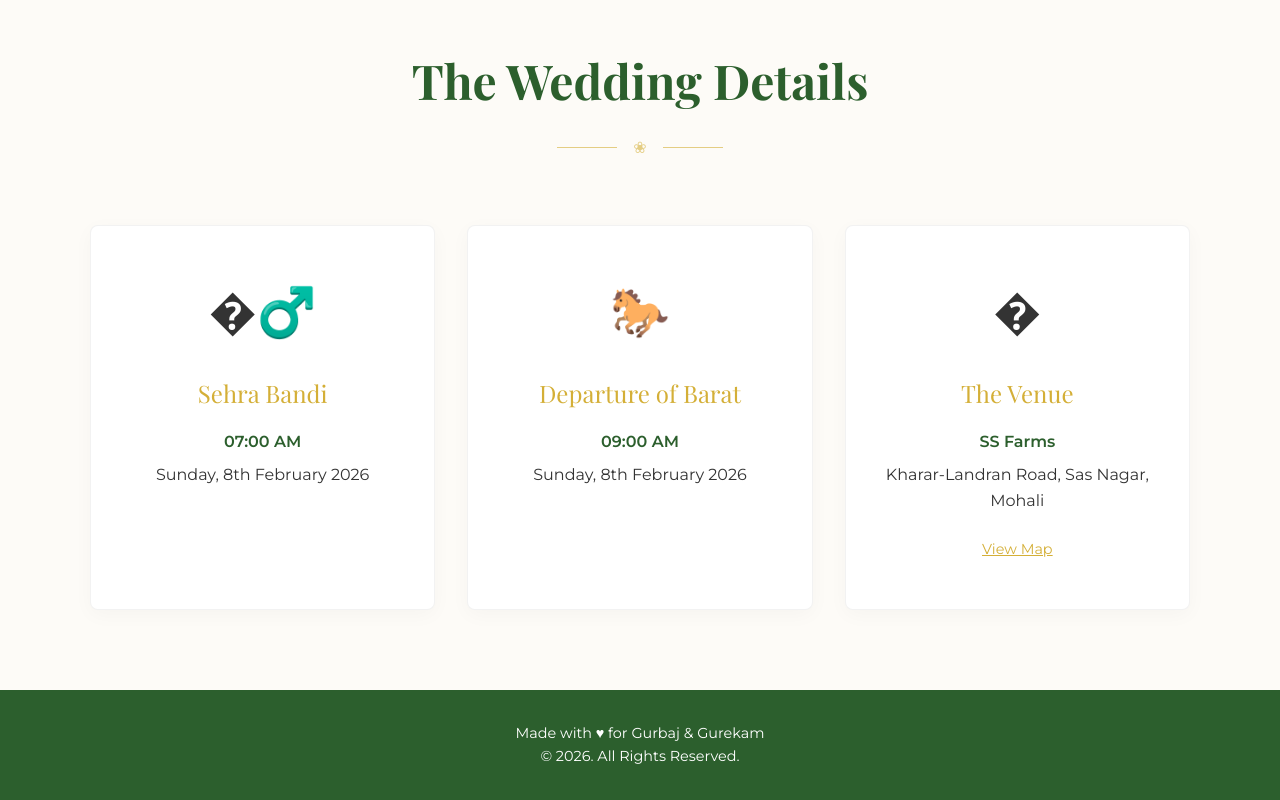
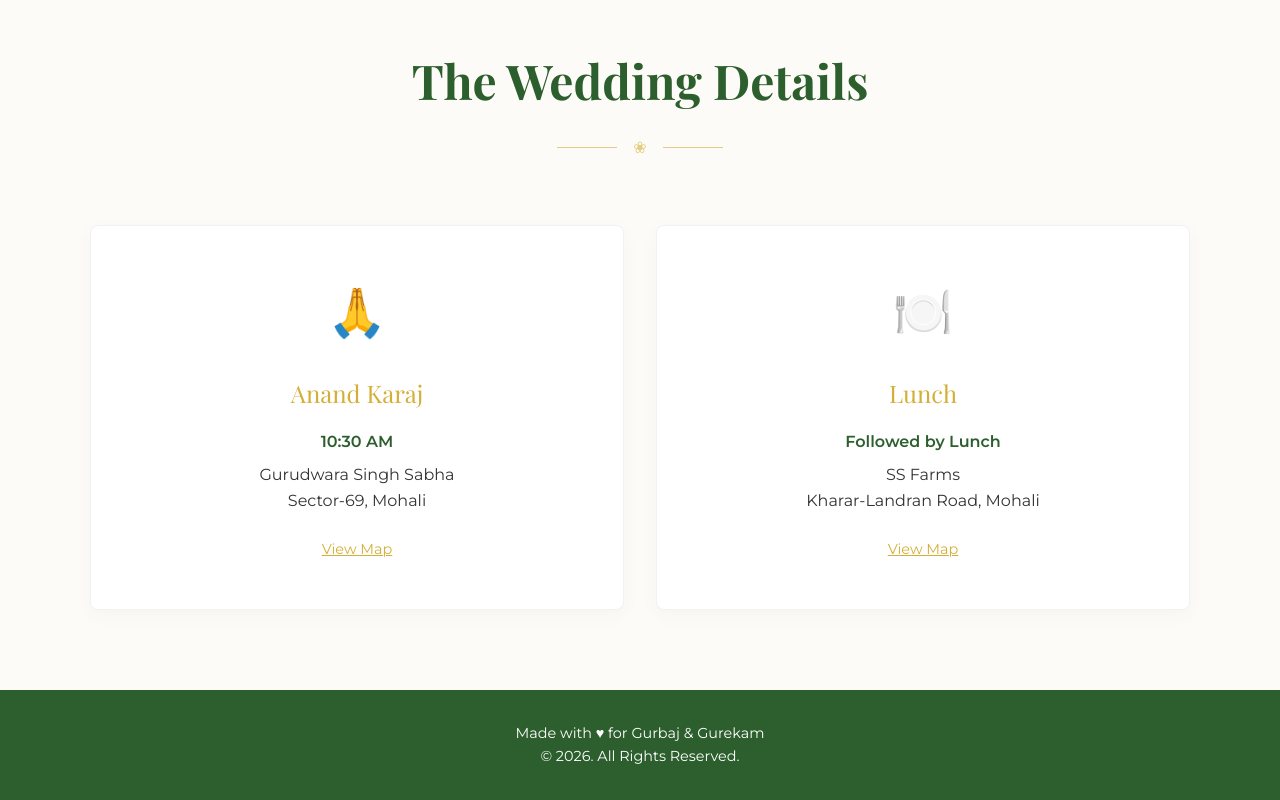
Before and after one commit to gurbaj5124871/gurekam-weds-gurbaj, a plain HTML site: page index.html in a window 1280 px wide. Shown: the part 1772-2572 px from the top of the page. Drawn offline with nearby package versions, Linux system fonts and the light colour scheme; a web font is replaced by a local one.

Commit message:
Updated wedding event details in `index.html` and added `.DS_Store` to `.gitignore`.

```diff
--- a/index.html
+++ b/index.html
@@ -106,24 +106,21 @@
 
             <div class="details-grid">
                 <div class="detail-card">
-                    <div class="icon">�‍♂️</div>
-                    <h3>Sehra Bandi</h3>
-                    <p class="time">07:00 AM</p>
-                    <p>Sunday, 8th February 2026</p>
+                    <div class="icon">🙏</div>
+                    <h3>Anand Karaj</h3>
+                    <p class="time">10:30 AM</p>
+                    <p class="location">Gurudwara Singh Sabha</p>
+                    <p class="address">Sector-69, Mohali</p>
+                    <a href="https://www.google.com/maps/search/?api=1&query=Gurudwara+Singh+Sabha+Sector+69+Mohali"
+                        target="_blank" class="map-link">View Map</a>
                 </div>
                 <div class="detail-card">
-                    <div class="icon">🐎</div>
-                    <h3>Departure of Barat</h3>
-                    <p class="time">09:00 AM</p>
-                    <p>Sunday, 8th February 2026</p>
-                </div>
-                <div class="detail-card">
-                    <div class="icon">�</div>
-                    <h3>The Venue</h3>
-                    <p class="time">SS Farms</p>
-                    <p class="address">Kharar-Landran Road, Sas Nagar, Mohali</p>
-                    <a href="https://www.google.com/maps/search/?api=1&query=SS+Farms+Kharar+Landran+Road+Mohali"
-                        target="_blank" class="map-link">View Map</a>
+                    <div class="icon">🍽️</div>
+                    <h3>Lunch</h3>
+                    <p class="time">Followed by Lunch</p>
+                    <p class="location">SS Farms</p>
+                    <p class="address">Kharar-Landran Road, Mohali</p>
+                    <a href="https://maps.app.goo.gl/Zuyox8s8fz1wnsCe7" target="_blank" class="map-link">View Map</a>
                 </div>
             </div>
         </div>
```
Also changed, not shown: 2 other files.
